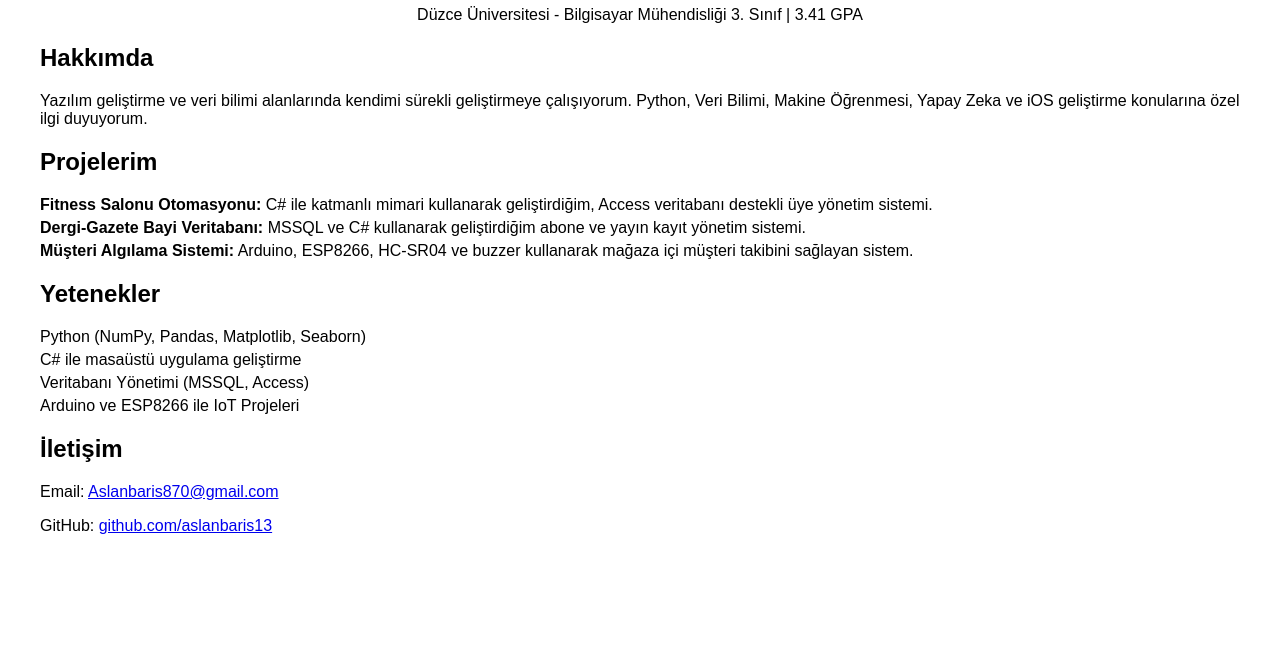
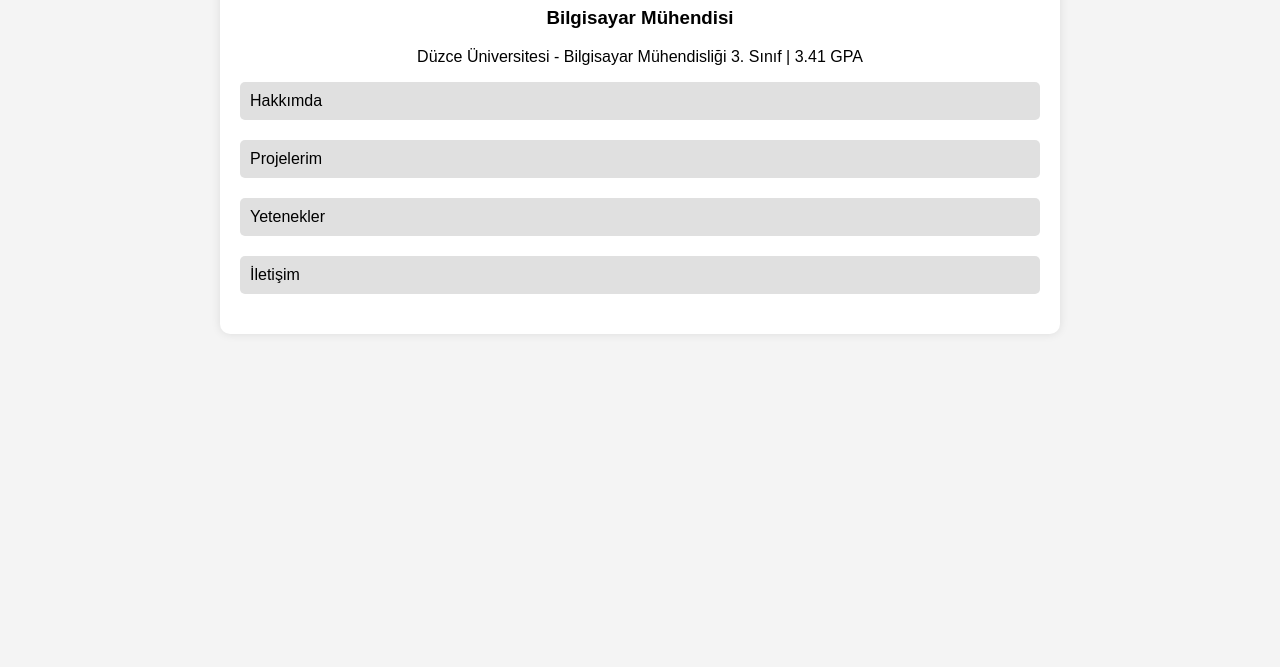
Before and after one commit to aslanbaris13/aslanbaris13.github.io, a plain HTML site: page index.html in a window 1280 px wide. Shown: the part 133-800 px from the top of the page. Drawn offline with Linux system fonts and the light colour scheme.

Commit message:
Update index.html

```diff
--- a/index.html
+++ b/index.html
@@ -5,48 +5,62 @@
     <meta name="viewport" content="width=device-width, initial-scale=1.0">
     <title>Barış Aslan - Kişisel Web Sitesi</title>
     <style>
-        body { font-family: Arial, sans-serif; margin: 40px; }
+        body { font-family: Arial, sans-serif; margin: 40px; background-color: #f4f4f4; }
+        .container { max-width: 800px; margin: auto; background: white; padding: 20px; border-radius: 10px; box-shadow: 0px 0px 10px rgba(0, 0, 0, 0.1); }
         header { text-align: center; }
-        section { margin-bottom: 20px; }
+        .section { margin-bottom: 20px; padding: 10px; border-radius: 5px; background: #e0e0e0; cursor: pointer; }
+        .content { display: none; padding: 10px; background: white; border-radius: 5px; }
         ul { list-style-type: none; padding: 0; }
         li { margin: 5px 0; }
     </style>
+    <script>
+        function toggleContent(id) {
+            var content = document.getElementById(id);
+            if (content.style.display === "none" || content.style.display === "") {
+                content.style.display = "block";
+            } else {
+                content.style.display = "none";
+            }
+        }
+    </script>
 </head>
 <body>
+    <div class="container">
         <header>
             <h1>Barış Aslan</h1>
             <h3>Bilgisayar Mühendisi</h3>
             <p>Düzce Üniversitesi - Bilgisayar Mühendisliği 3. Sınıf | 3.41 GPA</p>
         </header>
 
-    <section>
-        <h2>Hakkımda</h2>
+        <div class="section" onclick="toggleContent('hakkimda')">Hakkımda</div>
+        <div class="content" id="hakkimda">
             <p>Yazılım geliştirme ve veri bilimi alanlarında kendimi sürekli geliştirmeye çalışıyorum. Python, Veri Bilimi, Makine Öğrenmesi, Yapay Zeka ve iOS geliştirme konularına özel ilgi duyuyorum.</p>
-    </section>
+        </div>
 
-    <section>
-        <h2>Projelerim</h2>
+        <div class="section" onclick="toggleContent('projeler')">Projelerim</div>
+        <div class="content" id="projeler">
             <ul>
                 <li><strong>Fitness Salonu Otomasyonu:</strong> C# ile katmanlı mimari kullanarak geliştirdiğim, Access veritabanı destekli üye yönetim sistemi.</li>
                 <li><strong>Dergi-Gazete Bayi Veritabanı:</strong> MSSQL ve C# kullanarak geliştirdiğim abone ve yayın kayıt yönetim sistemi.</li>
                 <li><strong>Müşteri Algılama Sistemi:</strong> Arduino, ESP8266, HC-SR04 ve buzzer kullanarak mağaza içi müşteri takibini sağlayan sistem.</li>
             </ul>
-    </section>
+        </div>
 
-    <section>
-        <h2>Yetenekler</h2>
+        <div class="section" onclick="toggleContent('yetenekler')">Yetenekler</div>
+        <div class="content" id="yetenekler">
             <ul>
                 <li>Python (NumPy, Pandas, Matplotlib, Seaborn)</li>
                 <li>C# ile masaüstü uygulama geliştirme</li>
                 <li>Veritabanı Yönetimi (MSSQL, Access)</li>
                 <li>Arduino ve ESP8266 ile IoT Projeleri</li>
             </ul>
-    </section>
+        </div>
 
-    <section>
-        <h2>İletişim</h2>
+        <div class="section" onclick="toggleContent('iletisim')">İletişim</div>
+        <div class="content" id="iletisim">
             <p>Email: <a href="mailto:Aslanbaris870@gmail.com">Aslanbaris870@gmail.com</a></p>
             <p>GitHub: <a href="https://github.com/aslanbaris13" target="_blank">github.com/aslanbaris13</a></p>
-    </section>
+        </div>
+    </div>
 </body>
 </html>
```
Lines whose indentation alone changed are shown as unchanged.
